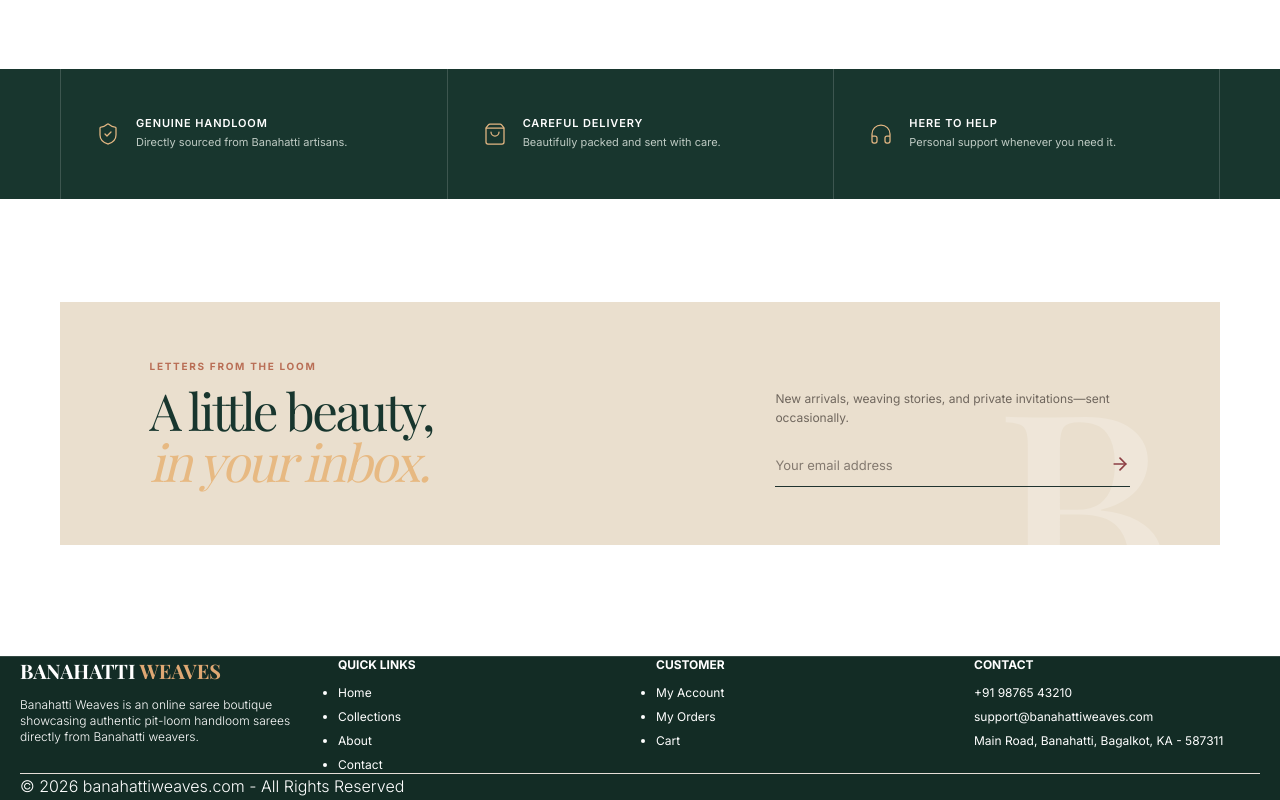
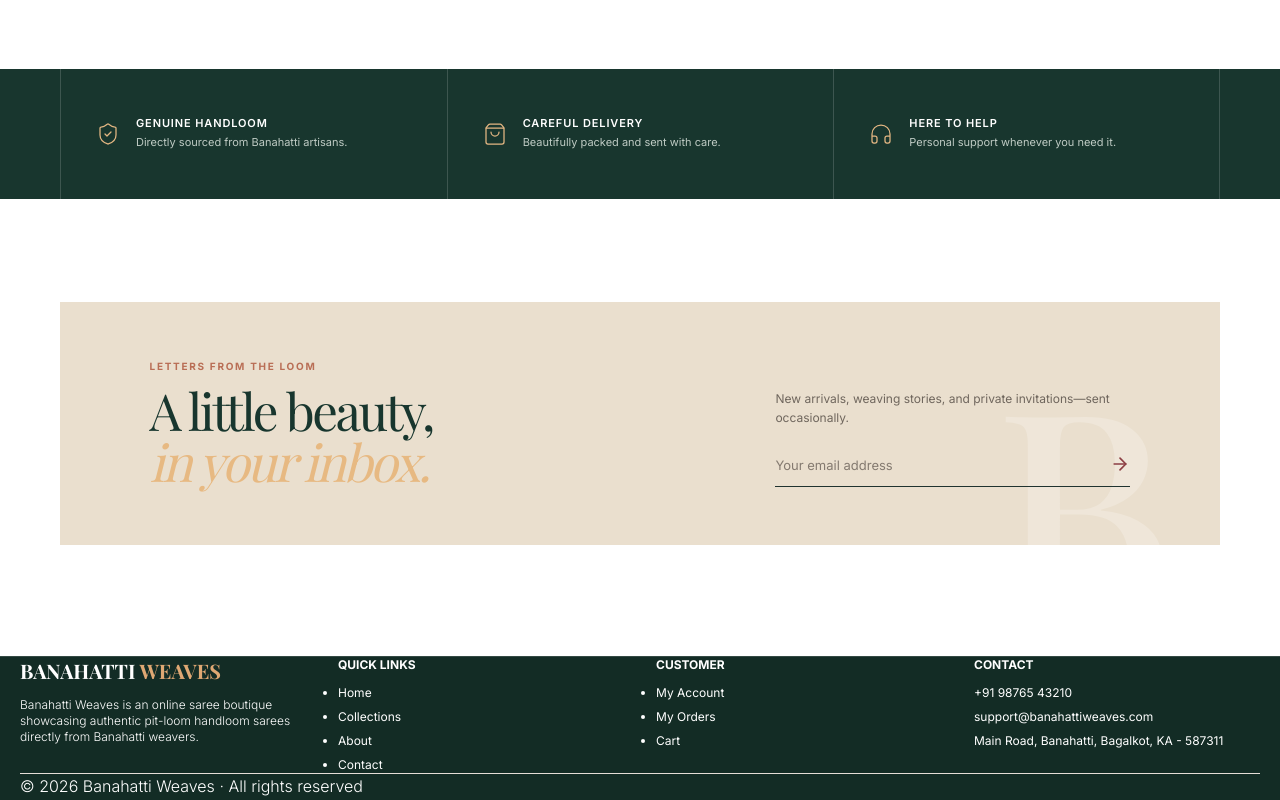
Before and after one commit to KartikKamatagi/Banahatti-Weaves, a React (Vite) app in the folder BanahattiWeaves/: page / in a window 1280 px wide. Shown: the part 2955-3755 px from the top of the page. Built offline with nearby package versions, Linux system fonts and the light colour scheme; a web font is replaced by a local one.

Commit message:
Banahatti weaves

```diff
--- a/BanahattiWeaves/src/components/Footer.jsx
+++ b/BanahattiWeaves/src/components/Footer.jsx
@@ -75,7 +75,7 @@ export default function Footer() {
 
         {/* Copyright */}
         <div className="pt-6 border-t border-[#333] text-center text-[11px] text-[#C9C4BE] font-light">
-          © {new Date().getFullYear()} banahattiweaves.com - All Rights Reserved
+          © {new Date().getFullYear()} Banahatti Weaves · All rights reserved
         </div>
 
       </div>
```
